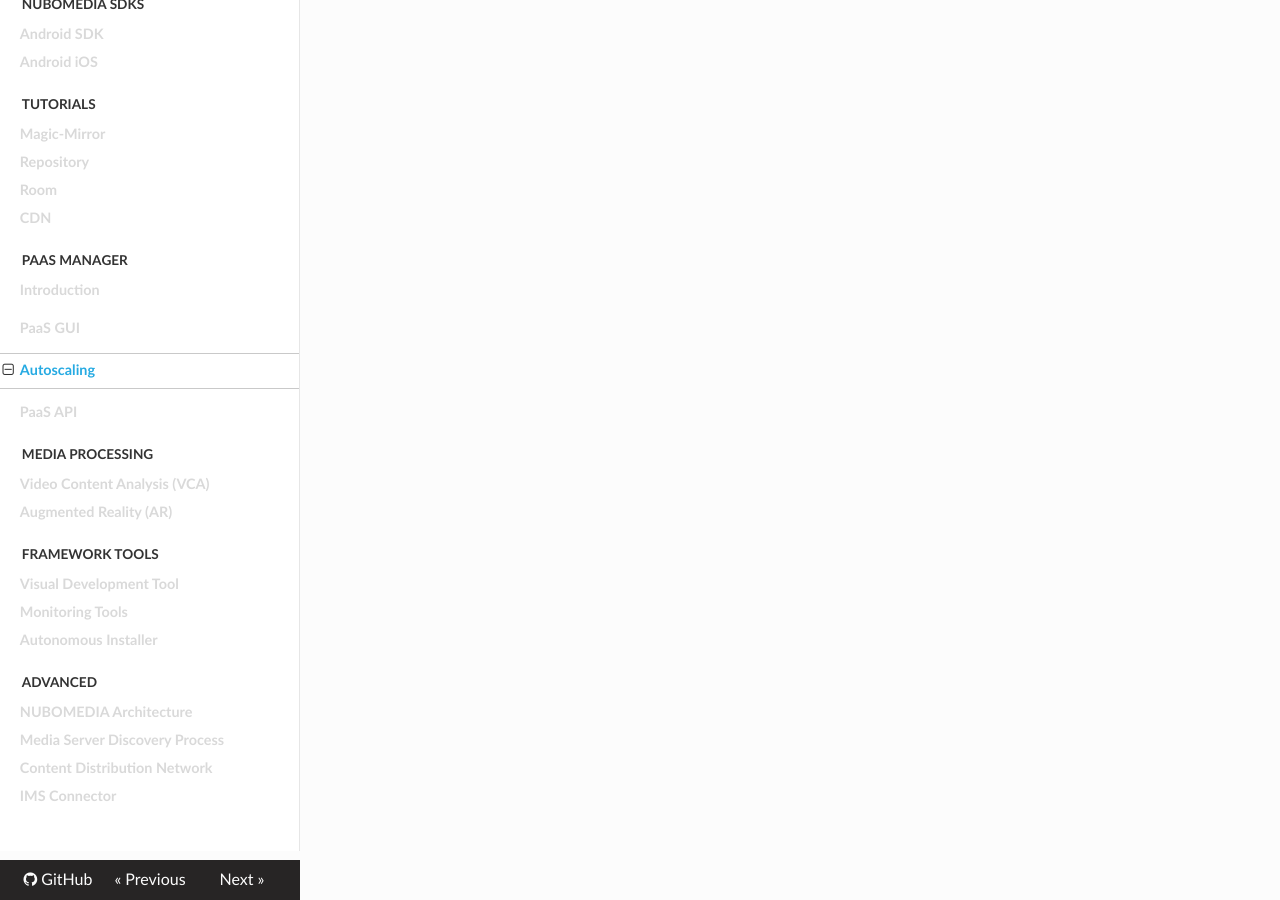
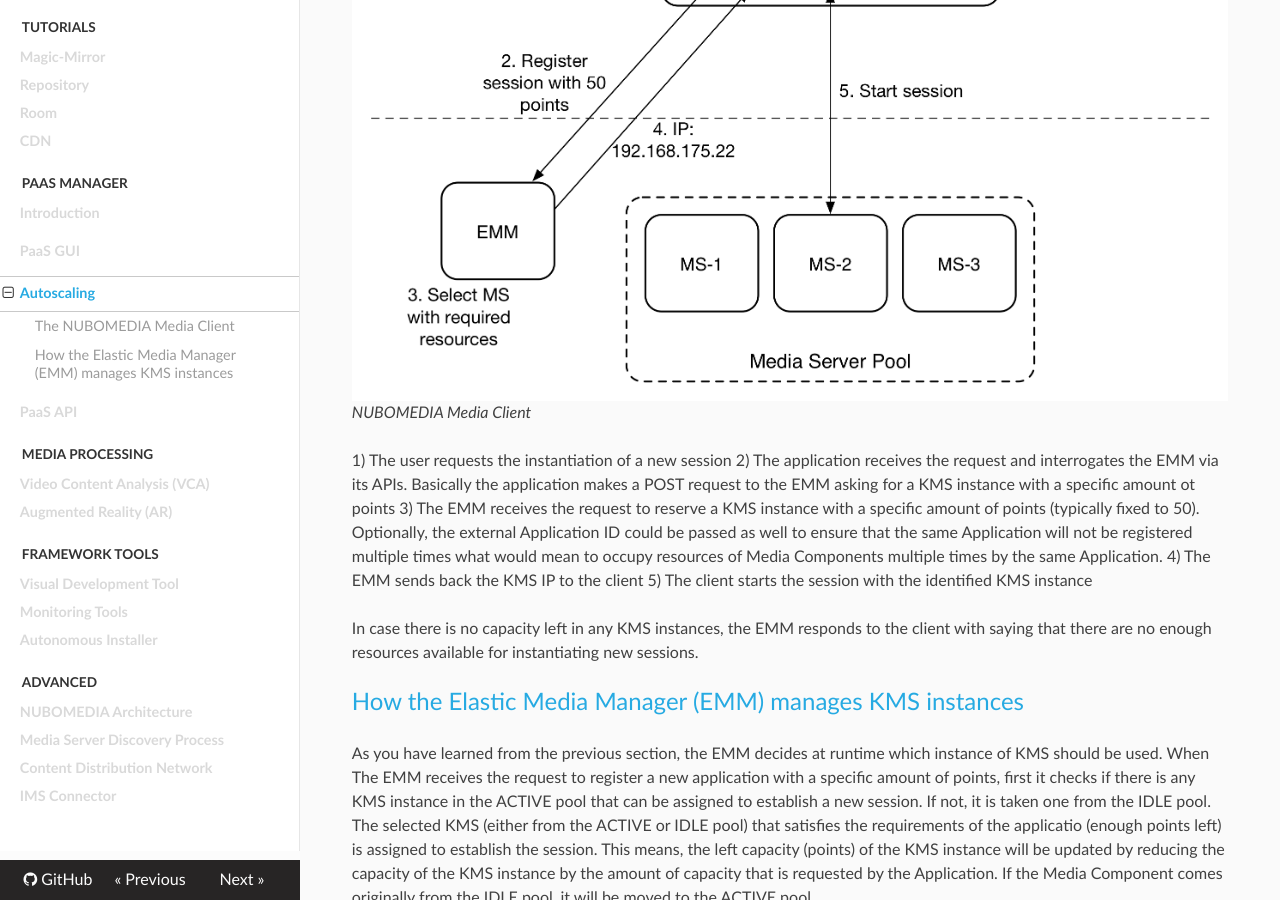
Before and after one commit to nubomedia/developer-guidelines, an MkDocs documentation site: the page built from docs/paas/autoscaling.md, in a window 1280 px wide and 900 px high, scrolled down 1139 px. Built offline with MkDocs 1.6.1, drawn with Linux system fonts in a browser that asks for light colours; nearby versions of some CDN libraries; old or Windows-style settings are respelled for this version of MkDocs; some of the changed text lies outside the part shown.

Commit message:
Added description about the NUBOMEDIA Autoscaling mechanism

```diff
--- a/docs/paas/autoscaling.md
+++ b/docs/paas/autoscaling.md
@@ -1,3 +1,42 @@
 # Autoscaling
 
 The NUBOMEDIA autoscaling system provides an advanced functionality for supporting the runtime execution of Multimedia Applications. In particular, this system provides automated scaling in and out (where scaling in means the removal of existing media plane entities while scaling out means adding new ones) of media plane entities based on the existing number of sessions. In order to provide such functionality NUBOMEDIA Applications must use an extended version of the Kurento-media-client library which communicates with the NUBOMEDIA Control layers whenever a session in instantiated or closed. This thight communication between the control layer and the application allows full control of the media plane instances.
+
+## The NUBOMEDIA Media Client
+
+As mentioned in the previous section, in order to make use of the NUBOMEDIA autoscaling mechanism, the Application should make use of an extended version of the Kurento Media Client. This extended version provides a mechanism for dynamically retrieving KMS instance IPs. The application developer can decide whether to make use of this functionality for each session, therefore having a more granular mechanism for setting up new sessions, or per application. Typically the decision has to be made based on the requirements of the application itself. Furthermore, in order to ensure a certain SLA the EMM keeps track of the KMS capacity using a point mechanism. Depending on its flavor (SMALL, MEDIUM, LARGE) the KMS will be able to handle a certain number of sessions, defined as capacity. Each time a new application requests the EMM for a KMS instance IP it consumes a certain number of points.
+We have defined the following capacity:
+* SMALL: 100 points, which means that a KMS instance is able to handle 2 sessions (each session consumes 50 points by default) in parallel
+* MEDIUM: 200 points, which means that a KMS instance is able to handle 4 sessions (each session consumes 50 points by default) in parallel
+* LARGE: 400 points, which means that a KMS instance is able to handle 8 sessions (each session consumes 50 points by default) in parallel
+
+The following figure shows the behaviour of the application making use of the NUBOMEDIA Media Client APIs for retrieving the KMS IP.
+
+![NUBOMEDIA Media Client](../img/nubomedia-media-client.png)
+*NUBOMEDIA Media Client*
+
+1) The user requests the instantiation of a new session
+2) The application receives the request and interrogates the EMM via its APIs. Basically the application makes a POST request to the EMM asking for a KMS instance with a specific amount ot points
+3) The EMM receives the request to reserve a KMS instance with a specific amount of points (typically fixed to 50). Optionally, the external Application ID could be passed as well to ensure that the same Application will not be registered multiple times what would mean to occupy resources of Media Components multiple times by the same Application.
+4) The EMM sends back the KMS IP to the client
+5) The client starts the session with the identified KMS instance
+
+In case there is no capacity left in any KMS instances, the EMM responds to the client with saying that there are no enough resources available for instantiating new sessions.
+
+## How the Elastic Media Manager (EMM) manages KMS instances
+
+As you have learned from the previous section, the EMM decides at runtime which instance of KMS should be used. When The EMM receives the request to register a new application with a specific amount of points, first it checks if there is any KMS instance in the ACTIVE pool that can be assigned to establish a new session. If not, it is taken one from the IDLE pool. The selected KMS (either from the ACTIVE or IDLE pool) that satisfies the requirements of the applicatio (enough points left) is assigned to establish the session. This means, the left capacity (points) of the KMS instance will be updated by reducing the capacity of the KMS instance by the amount of capacity that is requested by the Application. If the Media Component comes originally from the IDLE pool, it will be moved to the ACTIVE pool.
+
+What happens when there is not an enough number of KMS instances available? Typically depends from the autoscaling policy you have selected while deploying your application. As you can remember, the PaaS GUI the option to select scaling in/out:
+
+![Autoscaling option on the PaaS GUI](../img/autoscaling-paas-gui.png)
+*Autoscaling option on the PaaS GUI*
+
+First of all, if you want to have more than 1 instance of KMS, you should enable this option. Let's see together what is the meaning of the other parameters:
+* ScaleInOut: defines the number of maximum instances which are going to be created over the time by the autoscaling engine. This means that if you have an increasing number of sessions, the system will instantiate new KMS instances until when this quota is reached.
+* Scale_out_threshold: it represents the threshold which should be used as policy by the autoscaling system for triggering scaling out functionality. This value MUST always be lower than the maximum capacity each KMS instance can offer.
+
+Let's make an example: you deploy an application and enable the autoscaling option assigning 3 as the scaleInOut value and 110 as the Scale_out_threshold parameter. In addition to this, you selected the MEDIUM flavor, which means that based on the definition given previously each KMS instance will have a capacity of 200 points.
+After the deployment of the application there is only 1 instance of KMS available. When the first client connects it will consume 50 points. The second will increase the consumed capacity to 100. After the third one, which means 150 points, the threshold (110) is passed and therefore the autoscaling system starts the scaling out functionality. Once the new instance is available, the consumed capacity is computed as an average and therefore it decreases to 75 (=150 / 2 instances). New sessions will be placed in the KMS instance having less capacity used.
+
+Once sessions are closed, the autoscaling engine decides to remove KMS instances only when there are no active sessions anymore.
```
Also changed, not shown: docs/paas/paas-api.md (+0 -1 lines), docs/img/autoscaling-paas-gui.png (added), docs/img/nubomedia-media-client.png (added).
